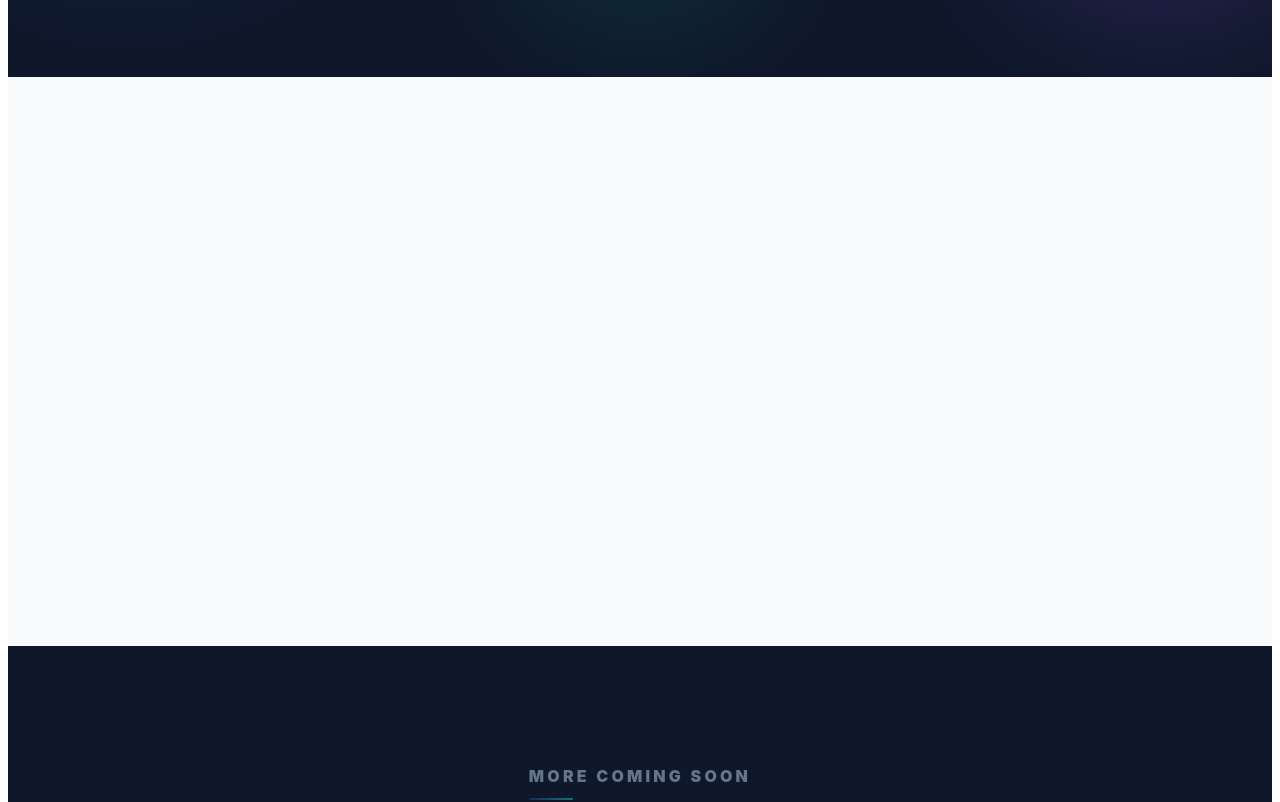
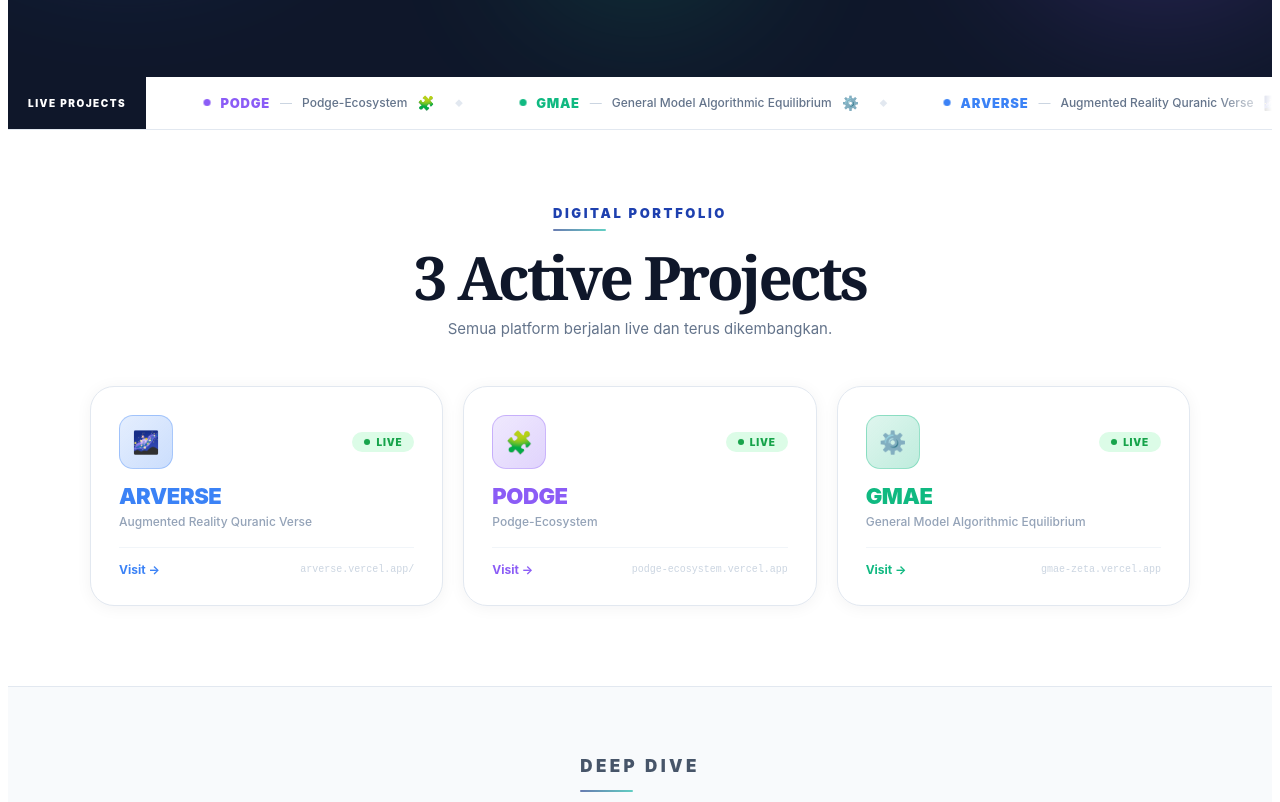
Before and after one commit to arvaas007/arva-website-1, a Nuxt app: page /app in a window 1280 px wide. Shown: the part 460-1262 px from the top of the page. Built offline with nearby package versions, Linux system fonts and the light colour scheme.

Commit message:
feat: add Web3 ticker marquee and showcase grid on /app dashboard

```diff
--- a/app/pages/app.vue
+++ b/app/pages/app.vue
@@ -4,6 +4,22 @@ useHead({
   meta: [
     { name: 'description', content: 'Dashboard aplikasi dan website digital buatan Arva Athallah Susanto. Eksplorasi ekosistem karya digital dari Arverse, Podge, Game Zeta, dan lainnya.' }
   ]
+})
+
+onMounted(() => {
+  const animatedEls = document.querySelectorAll('[data-animate]')
+  const observer = new IntersectionObserver(
+    (entries) => {
+      entries.forEach((entry) => {
+        if (entry.isIntersecting) {
+          entry.target.classList.add('is-visible')
+          observer.unobserve(entry.target)
+        }
+      })
+    },
+    { threshold: 0.1 }
+  )
+  animatedEls.forEach((el) => observer.observe(el))
 })
 
 const apps = [
@@ -13,6 +29,7 @@ const apps = [
     emoji: '🌌',
     label: 'Qur\'an App',
     name: 'Arverse',
+    fullName: 'Augmented Reality Quranic Verse',
     tagline: 'Digital Qur\'an with Gamification',
     description: 'Aplikasi Qur\'an digital dengan fitur gamifikasi setor murojaah harian. Kartu dipilih secara acak dan menampilkan ayat tujuan secara interaktif.',
     url: 'https://arverse.vercel.app/',
@@ -28,6 +45,7 @@ const apps = [
     emoji: '🧩',
     label: 'Ecosystem',
     name: 'Podge',
+    fullName: 'Podge-Ecosystem',
     tagline: 'Centralized App Portal',
     description: 'Portal aplikasi digital Arva — menyediakan akses terpusat ke berbagai layanan dan platform ekosistem Podge.',
     url: 'https://podge-ecosystem.vercel.app',
@@ -38,20 +56,31 @@ const apps = [
     tags: ['Portal', 'Ecosystem', 'Multi-platform'],
   },
   {
-    id: 'gmae-zeta',
+    id: 'gmae',
     number: '03',
-    emoji: '🎮',
-    label: 'Game',
-    name: 'Game Zeta',
-    tagline: 'Web-Based Game Project',
-    description: 'Proyek game berbasis web buatan Arva — eksplorasi desain interaktif, logika permainan, dan pengembangan UI/UX melalui medium gamifikasi.',
+    emoji: '⚙️',
+    label: 'Algorithm',
+    name: 'GMAE',
+    fullName: 'General Model Algorithmic Equilibrium',
+    tagline: 'Algorithmic Equilibrium Model',
+    description: 'Proyek model algoritmik berbasis web buatan Arva — eksplorasi keseimbangan sistem, logika komputasional, dan pengembangan model digital.',
     url: 'https://gmae-zeta.vercel.app',
     internalRoute: null,
     color: '#10b981',
     colorDark: '#059669',
     featured: false,
-    tags: ['Game', 'Interactive', 'Web Dev'],
+    tags: ['Algorithm', 'Model', 'Equilibrium'],
   },
+]
+
+// Ticker items — duplicated for infinite loop
+const tickerItems = [
+  { abbr: 'ARVERSE', full: 'Augmented Reality Quranic Verse', emoji: '🌌', color: '#3b82f6', url: 'https://arverse.vercel.app/' },
+  { abbr: 'PODGE', full: 'Podge-Ecosystem', emoji: '🧩', color: '#8b5cf6', url: 'https://podge-ecosystem.vercel.app' },
+  { abbr: 'GMAE', full: 'General Model Algorithmic Equilibrium', emoji: '⚙️', color: '#10b981', url: 'https://gmae-zeta.vercel.app' },
+  { abbr: 'ARVERSE', full: 'Augmented Reality Quranic Verse', emoji: '🌌', color: '#3b82f6', url: 'https://arverse.vercel.app/' },
+  { abbr: 'PODGE', full: 'Podge-Ecosystem', emoji: '🧩', color: '#8b5cf6', url: 'https://podge-ecosystem.vercel.app' },
+  { abbr: 'GMAE', full: 'General Model Algorithmic Equilibrium', emoji: '⚙️', color: '#10b981', url: 'https://gmae-zeta.vercel.app' },
 ]
 </script>
 
@@ -78,8 +107,78 @@ const apps = [
       </div>
     </section>
 
-    <!-- App Grid -->
+    <!-- ── LIVE TICKER / MARQUEE ────────────── -->
+    <div class="ticker-wrapper">
+      <div class="ticker-label">LIVE PROJECTS</div>
+      <div class="ticker-track-outer">
+        <div class="ticker-track">
+          <a
+            v-for="(item, i) in tickerItems"
+            :key="`tick-${i}`"
+            :href="item.url"
+            target="_blank"
+            rel="noopener"
+            class="ticker-item"
+            :style="`--tc: ${item.color}`"
+          >
+            <span class="ticker-dot" :style="`background: ${item.color}`"></span>
+            <span class="ticker-abbr">{{ item.abbr }}</span>
+            <span class="ticker-sep">—</span>
+            <span class="ticker-full">{{ item.full }}</span>
+            <span class="ticker-emoji">{{ item.emoji }}</span>
+            <span class="ticker-divider">◆</span>
+          </a>
+        </div>
+      </div>
+    </div>
+
+    <!-- ── WEB3 PROJECT SHOWCASE ─────────────── -->
+    <section class="showcase-section">
+      <div class="showcase-header" data-animate="fade-up">
+        <p class="arva-kicker">Digital Portfolio</p>
+        <h2 class="showcase-title">3 Active Projects</h2>
+        <p class="showcase-sub">Semua platform berjalan live dan terus dikembangkan.</p>
+      </div>
+
+      <div class="showcase-grid">
+        <a
+          v-for="(item, i) in [tickerItems[0], tickerItems[1], tickerItems[2]]"
+          :key="item.abbr + i"
+          :href="item.url"
+          target="_blank"
+          rel="noopener"
+          class="showcase-card"
+          :style="`--sc: ${item.color}; --delay: ${i * 120}ms`"
+          data-animate="fade-up"
+        >
+          <div class="sc-top">
+            <div class="sc-logo" :style="`background: linear-gradient(135deg, ${item.color}22, ${item.color}44); border-color: ${item.color}55`">
+              <span class="sc-emoji">{{ item.emoji }}</span>
+            </div>
+            <div class="sc-live">
+              <span class="sc-live-dot"></span>
+              LIVE
+            </div>
+          </div>
+          <div class="sc-body">
+            <h3 class="sc-abbr" :style="`color: ${item.color}`">{{ item.abbr }}</h3>
+            <p class="sc-full">{{ item.full }}</p>
+          </div>
+          <div class="sc-footer">
+            <span class="sc-link">Visit →</span>
+            <span class="sc-url">{{ item.url.replace('https://', '') }}</span>
+          </div>
+          <div class="sc-glow" :style="`background: radial-gradient(circle at 0% 0%, ${item.color}18, transparent 70%)`"></div>
+        </a>
+      </div>
+    </section>
+
+    <!-- App Grid (full detail cards) -->
     <section class="app-grid-section">
+      <div class="section-heading-center" data-animate="fade-up">
+        <p class="arva-kicker">Deep Dive</p>
+        <h2>Detail Setiap Aplikasi</h2>
+      </div>
       <div class="app-grid">
         <article
           v-for="(app, i) in apps"
@@ -103,6 +202,7 @@ const apps = [
           <!-- Card Body -->
           <div class="app-card-body">
             <h2 class="app-name">{{ app.name }}</h2>
+            <p class="app-fullname">{{ app.fullName }}</p>
             <p class="app-tagline">{{ app.tagline }}</p>
             <p class="app-desc">{{ app.description }}</p>
 
@@ -257,11 +357,282 @@ const apps = [
   letter-spacing: 0.02em;
 }
 
+/* ── TICKER / MARQUEE ───────────────────── */
+.ticker-wrapper {
+  position: relative;
+  background: #ffffff;
+  border-bottom: 1px solid #e2e8f0;
+  display: flex;
+  align-items: center;
+  height: 52px;
+  overflow: hidden;
+}
+
+.ticker-label {
+  flex-shrink: 0;
+  padding: 0 20px;
+  font-size: 10px;
+  font-weight: 900;
+  letter-spacing: 0.15em;
+  color: #0f172a;
+  background: #0f172a;
+  color: #ffffff;
+  height: 100%;
+  display: flex;
+  align-items: center;
+  z-index: 2;
+  white-space: nowrap;
+}
+
+.ticker-track-outer {
+  flex: 1;
+  overflow: hidden;
+  mask-image: linear-gradient(90deg, transparent 0%, #000 5%, #000 95%, transparent 100%);
+  -webkit-mask-image: linear-gradient(90deg, transparent 0%, #000 5%, #000 95%, transparent 100%);
+}
+
+.ticker-track {
+  display: flex;
+  align-items: center;
+  gap: 0;
+  animation: ticker-scroll 18s linear infinite;
+  width: max-content;
+}
+
+.ticker-item {
+  display: inline-flex;
+  align-items: center;
+  gap: 10px;
+  padding: 0 28px;
+  text-decoration: none;
+  transition: background 0.2s ease;
+  height: 52px;
+  cursor: pointer;
+}
+
+.ticker-item:hover {
+  background: #f8fafc;
+}
+
+.ticker-dot {
+  width: 7px;
+  height: 7px;
+  border-radius: 50%;
+  flex-shrink: 0;
+  animation: pulse-dot 2s ease-in-out infinite;
+}
+
+.ticker-abbr {
+  font-size: 13px;
+  font-weight: 900;
+  color: var(--tc);
+  letter-spacing: 0.06em;
+}
+
+.ticker-sep {
+  color: #cbd5e1;
+  font-size: 12px;
+}
+
+.ticker-full {
+  font-size: 12px;
+  font-weight: 500;
+  color: #64748b;
+  white-space: nowrap;
+}
+
+.ticker-emoji {
+  font-size: 14px;
+}
+
+.ticker-divider {
+  color: #e2e8f0;
+  font-size: 8px;
+  margin-left: 10px;
+}
+
+@keyframes ticker-scroll {
+  0%   { transform: translateX(0); }
+  100% { transform: translateX(-50%); }
+}
+
+@keyframes pulse-dot {
+  0%, 100% { opacity: 1; transform: scale(1); }
+  50%       { opacity: 0.5; transform: scale(1.4); }
+}
+
+/* ── WEB3 SHOWCASE ──────────────────────── */
+.showcase-section {
+  background: #ffffff;
+  padding: 72px 24px 80px;
+  border-bottom: 1px solid #e2e8f0;
+}
+
+.showcase-header {
+  text-align: center;
+  max-width: 600px;
+  margin: 0 auto 48px;
+}
+
+.showcase-title {
+  margin: 8px 0 0;
+  font-family: Georgia, serif;
+  font-size: clamp(36px, 5vw, 60px);
+  letter-spacing: -0.05em;
+  color: #0f172a;
+  line-height: 1;
+}
+
+.showcase-sub {
+  margin: 12px 0 0;
+  color: #64748b;
+  font-size: 15px;
+}
+
+.showcase-grid {
+  display: grid;
+  grid-template-columns: repeat(3, 1fr);
+  gap: 20px;
+  max-width: 1100px;
+  margin: 0 auto;
+}
+
+.showcase-card {
+  position: relative;
+  background: #ffffff;
+  border: 1.5px solid #e2e8f0;
+  border-radius: 24px;
+  padding: 28px;
+  display: flex;
+  flex-direction: column;
+  gap: 16px;
+  text-decoration: none;
+  overflow: hidden;
+  transition: transform 0.3s cubic-bezier(0.16, 1, 0.3, 1),
+              box-shadow 0.3s cubic-bezier(0.16, 1, 0.3, 1),
+              border-color 0.3s ease;
+  box-shadow: 0 2px 16px rgba(15, 23, 42, 0.05);
+  transition-delay: var(--delay, 0ms);
+}
+
+.showcase-card:hover {
+  transform: translateY(-6px);
+  box-shadow: 0 20px 56px rgba(15, 23, 42, 0.12);
+  border-color: var(--sc);
+}
+
+.sc-glow {
+  position: absolute;
+  inset: 0;
+  border-radius: 24px;
+  pointer-events: none;
+  opacity: 0;
+  transition: opacity 0.4s ease;
+}
+
+.showcase-card:hover .sc-glow {
+  opacity: 1;
+}
+
+.sc-top {
+  display: flex;
+  align-items: center;
+  justify-content: space-between;
+}
+
+.sc-logo {
+  width: 52px;
+  height: 52px;
+  border-radius: 14px;
+  border: 1.5px solid;
+  display: grid;
+  place-items: center;
+}
+
+.sc-emoji {
+  font-size: 22px;
+}
+
+.sc-live {
+  display: inline-flex;
+  align-items: center;
+  gap: 6px;
+  padding: 4px 12px;
+  border-radius: 999px;
+  background: #dcfce7;
+  color: #16a34a;
+  font-size: 10px;
+  font-weight: 900;
+  letter-spacing: 0.08em;
+}
+
+.sc-live-dot {
+  width: 6px;
+  height: 6px;
+  border-radius: 50%;
+  background: #16a34a;
+  animation: pulse-dot 1.5s ease-in-out infinite;
+}
+
+.sc-body {
+  flex: 1;
+}
+
+.sc-abbr {
+  margin: 0;
+  font-size: 22px;
+  font-weight: 900;
+  letter-spacing: -0.02em;
+  line-height: 1;
+}
+
+.sc-full {
+  margin: 6px 0 0;
+  font-size: 12px;
+  color: #94a3b8;
+  line-height: 1.5;
+  font-weight: 500;
+}
+
+.sc-footer {
+  display: flex;
+  align-items: center;
+  justify-content: space-between;
+  padding-top: 14px;
+  border-top: 1px solid #f1f5f9;
+}
+
+.sc-link {
+  font-size: 12px;
+  font-weight: 700;
+  color: var(--sc);
+}
+
+.sc-url {
+  font-size: 10px;
+  color: #cbd5e1;
+  font-family: monospace;
+}
+
 /* ── GRID ───────────────────────────────── */
 .app-grid-section {
   max-width: 1200px;
   margin: 0 auto;
   padding: 64px 24px 80px;
+}
+
+.section-heading-center {
+  text-align: center;
+  max-width: 600px;
+  margin: 0 auto 48px;
+}
+
+.section-heading-center h2 {
+  margin: 8px 0 0;
+  font-family: Georgia, serif;
+  font-size: clamp(32px, 4vw, 52px);
+  letter-spacing: -0.05em;
+  color: #0f172a;
 }
 
 .app-grid {
@@ -300,14 +671,12 @@ const apps = [
 .app-card--featured {
   background: #0f172a;
   border-color: rgba(255, 255, 255, 0.08);
-  grid-column: span 1;
 }
 
 .app-card--featured:hover {
   border-color: var(--app-color);
 }
 
-/* Glow effect */
 .app-card-glow {
   position: absolute;
   inset: 0;
@@ -382,7 +751,7 @@ const apps = [
   flex: 1;
   display: flex;
   flex-direction: column;
-  gap: 8px;
+  gap: 4px;
 }
 
 .app-name {
@@ -397,8 +766,20 @@ const apps = [
   color: #f8fafc;
 }
 
+.app-fullname {
+  margin: 0;
+  font-size: 11px;
+  font-weight: 600;
+  color: #94a3b8;
+  letter-spacing: 0.02em;
+}
+
+.app-card--featured .app-fullname {
+  color: #475569;
+}
+
 .app-tagline {
-  margin: 0;
+  margin: 4px 0 0;
   font-size: 13px;
   font-weight: 600;
   color: var(--app-color);
@@ -407,7 +788,7 @@ const apps = [
 }
 
 .app-desc {
-  margin: 4px 0 0;
+  margin: 6px 0 0;
   color: #64748b;
   font-size: 14px;
   line-height: 1.7;
@@ -417,12 +798,11 @@ const apps = [
   color: #94a3b8;
 }
 
-/* Tags */
 .app-tags {
   display: flex;
   flex-wrap: wrap;
   gap: 6px;
-  margin-top: 8px;
+  margin-top: 10px;
 }
 
 .app-tag {
@@ -528,7 +908,8 @@ const apps = [
 
 /* ── RESPONSIVE ─────────────────────────── */
 @media (max-width: 900px) {
-  .app-grid {
+  .app-grid,
+  .showcase-grid {
     grid-template-columns: 1fr;
   }
 
@@ -550,5 +931,9 @@ const apps = [
   .app-name {
     font-size: 22px;
   }
+
+  .ticker-full {
+    display: none;
+  }
 }
 </style>
```
